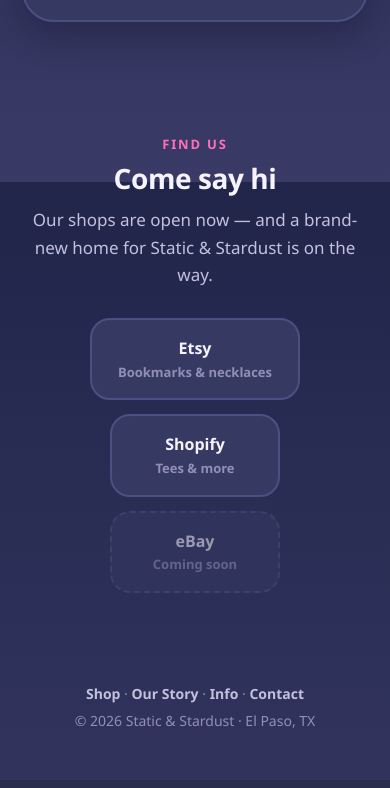
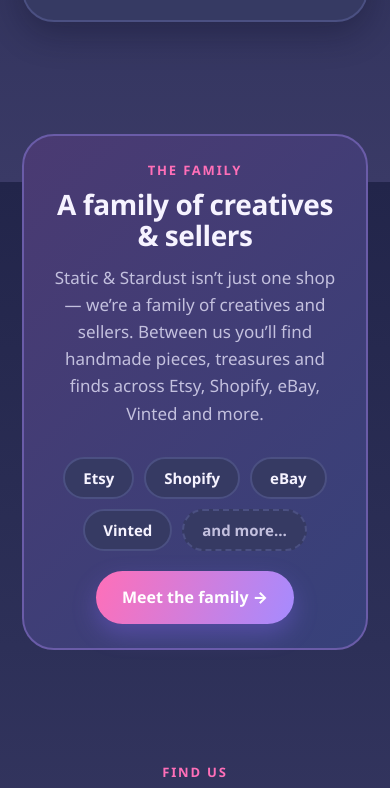
Before and after one commit to gonzobonzob-bit/static-and-stardust, a plain HTML site: page index.html in a window 390 px wide. Shown: the part 4882-5670 px from the top of the page. Drawn offline with Linux system fonts and the light colour scheme.

Commit message:
Add family of creatives & sellers: About section, home band, Shop family section, footer tagline
Co-Authored-By: Claude Sonnet 5.5 <noreply@anthropic.com>
Claude-Session: https://claude.ai/code/session_01RnP9cmnbo4TSfJNm8oD1ax

```diff
--- a/index.html
+++ b/index.html
@@ -84,6 +84,16 @@
       </div>
     </section>
 
+    <section>
+      <div class="famband">
+        <div class="tag" data-i18n="fam.tag">The family</div>
+        <h2 data-i18n="fam.title">A family of creatives &amp; sellers</h2>
+        <p class="sub" data-i18n="fam.p">Static &amp; Stardust isn’t just one shop — we’re a family of creatives and sellers. Between us you’ll find handmade pieces, treasures and finds across Etsy, Shopify, eBay, Vinted and more.</p>
+        <div class="chips"><span class="chip">Etsy</span><span class="chip">Shopify</span><span class="chip">eBay</span><span class="chip">Vinted</span><span class="chip more" data-i18n="fam.more">and more…</span></div>
+        <p style="margin-top:20px"><a class="btn btn-main" href="about.html#family" data-i18n="fam.cta">Meet the family →</a></p>
+      </div>
+    </section>
+
     <section class="find" id="find">
       <div class="tag" data-i18n="find.tag">Find us</div>
       <h2 data-i18n="find.title">Come say hi</h2>
@@ -134,7 +144,13 @@ SASi18n(Object.assign({},SAS_SHARED_ES,{
   'ex.info.t':'Info y preguntas','ex.info.p':'Envíos, materiales y respuestas a preguntas comunes.',
   'ex.contact.t':'Contacto','ex.contact.p':'¿Preguntas o una idea personalizada? Di hola.',
   'ex.gal.t':'Galería','ex.gal.p':'Detrás de cámaras y diseños nuevos.',
-  'ex.cust.t':'Pedidos personalizados','ex.cust.p':'Separadores y regalos hechos para ti.'
+  'ex.cust.t':'Pedidos personalizados','ex.cust.p':'Separadores y regalos hechos para ti.',
+  'fam.tag':'La familia',
+  'fam.title':'Una familia de creativos y vendedores',
+  'fam.p':'Static & Stardust no es solo una tienda: somos una familia de creadores y vendedores. Entre todos encontrarás piezas hechas a mano, tesoros y hallazgos en Etsy, Shopify, eBay, Vinted y más.',
+  'fam.more':'y más…',
+  'fam.cta':'Conoce a la familia →',
+  'fam.tagline':'Una familia de creativos y vendedores'
 }));
 </script>
 </body>
--- a/shared.js
+++ b/shared.js
@@ -17,13 +17,13 @@
   '</header></div>';
   var bottom=
   '<a class="float-shop" href="shop.html" data-i18n="float.shop">🛍️ Shop</a>'+
-  '<footer><div class="wrap"><p><a href="shop.html" data-i18n="nav.shop">Shop</a> · <a href="about.html" data-i18n="nav.about">Our Story</a> · <a href="info.html" data-i18n="nav.info">Info</a> · <a href="contact.html" data-i18n="nav.contact">Contact</a></p>'+
+  '<footer><div class="wrap"><p class="tagline" data-i18n="fam.tagline">A family of creatives &amp; sellers</p><p><a href="shop.html" data-i18n="nav.shop">Shop</a> · <a href="about.html" data-i18n="nav.about">Our Story</a> · <a href="info.html" data-i18n="nav.info">Info</a> · <a href="contact.html" data-i18n="nav.contact">Contact</a></p>'+
   '<p>© <span id="year">2026</span> Static &amp; Stardust · El Paso, TX</p></div></footer>';
   var t=document.getElementById('chrome-top'), b=document.getElementById('chrome-bottom');
   if(t) t.innerHTML=top; if(b) b.innerHTML=bottom;
   window.SAS_SHARED_ES={
     'bar.msg':'🛍️ ¡Nuestra tienda está abierta!','bar.all':'Ver todo →',
     'nav.home':'Inicio','nav.about':'Nuestra historia','nav.info':'Info','nav.contact':'Contacto','nav.shop':'Tienda',
-    'float.shop':'🛍️ Tienda'
+    'float.shop':'🛍️ Tienda','fam.tagline':'Una familia de creativos y vendedores'
   };
 })();
--- a/welcome.css
+++ b/welcome.css
@@ -164,3 +164,12 @@ body::before{content:"";position:fixed;inset:0;z-index:-1;pointer-events:none;op
 .bigshop.dim,.box.dim,.shop.soon{opacity:.55}
 .i1{background:#ffd3ec}.i2{background:#d9ccff}.i3{background:#c7f3f8}.i4{background:#ffe9b8}.i5{background:#d6f2c2}.i6{background:#ffd9c8}
 html{background:#2a2d4d}
+
+/* ---- family ---- */
+.chips{display:flex;gap:10px;flex-wrap:wrap;margin:18px 0 6px}
+.chip{background:var(--paper);border:2px solid var(--line);border-radius:999px;padding:7px 18px;font-weight:800;font-size:15px}
+.chip.more{border-style:dashed;color:var(--soft)}
+.famband{background:linear-gradient(135deg,#4a3a72,#37417a);border:2px solid #6a5ca8;border-radius:32px;padding:clamp(24px,4vw,40px);text-align:center}
+.famband .sub{margin-left:auto;margin-right:auto}.famband .chips{justify-content:center}
+.disc{max-width:640px;color:var(--faint);font-size:14px;margin-top:18px}
+.tagline{color:var(--soft);font-weight:700;margin-bottom:10px}
```
Also changed, not shown: about.html (+13 -1 lines), shop.html (+17 -2 lines).
